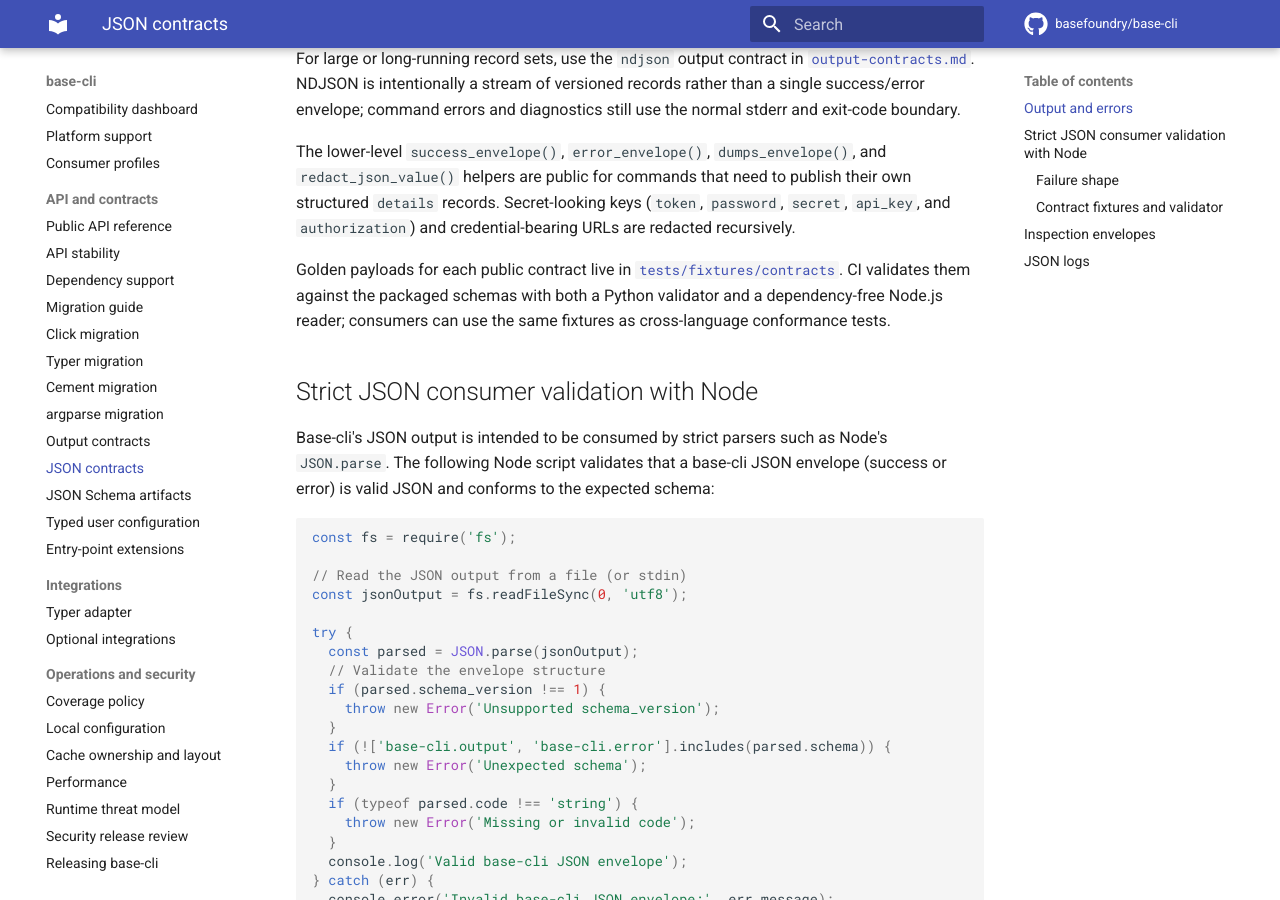
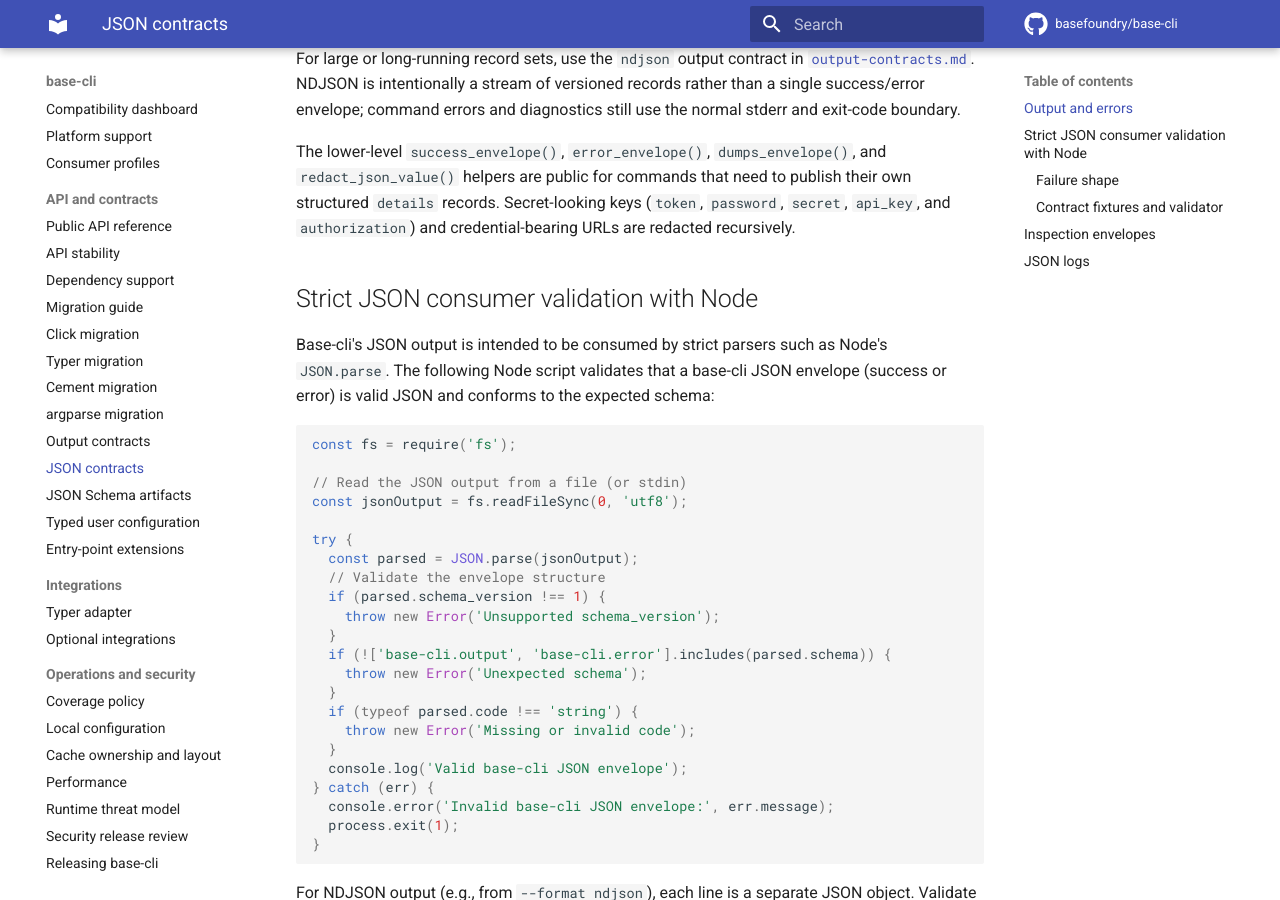
Before and after one commit to basefoundry/base-cli, an MkDocs documentation site: the page built from docs/json-contracts.md, in a window 1280 px wide and 900 px high, scrolled down 1307 px. Built offline with MkDocs 1.6.1 and Material for MkDocs 9.7.7, drawn with Linux system fonts in a browser that asks for light colours; comment, search, counter and statistics services are not loaded.

Commit message:
docs: remove duplicate contract guidance

```diff
--- a/docs/json-contracts.md
+++ b/docs/json-contracts.md
@@ -67,13 +67,6 @@ and `redact_json_value()` helpers are public for commands that need to publish
 their own structured `details` records. Secret-looking keys (`token`,
 `password`, `secret`, `api_key`, and `authorization`) and credential-bearing
 URLs are redacted recursively.
-
-Golden payloads for each public contract live in
-[`tests/fixtures/contracts`](https://github.com/basefoundry/base-cli/tree/main/tests/fixtures/contracts).
-CI validates them against the packaged schemas with both a Python validator and
-a dependency-free Node.js reader; consumers can use the same fixtures as
-cross-language conformance tests.
-
 
 ## Strict JSON consumer validation with Node
 
```
Also changed, not shown: docs/output-contracts.md (+1 -1 lines).
